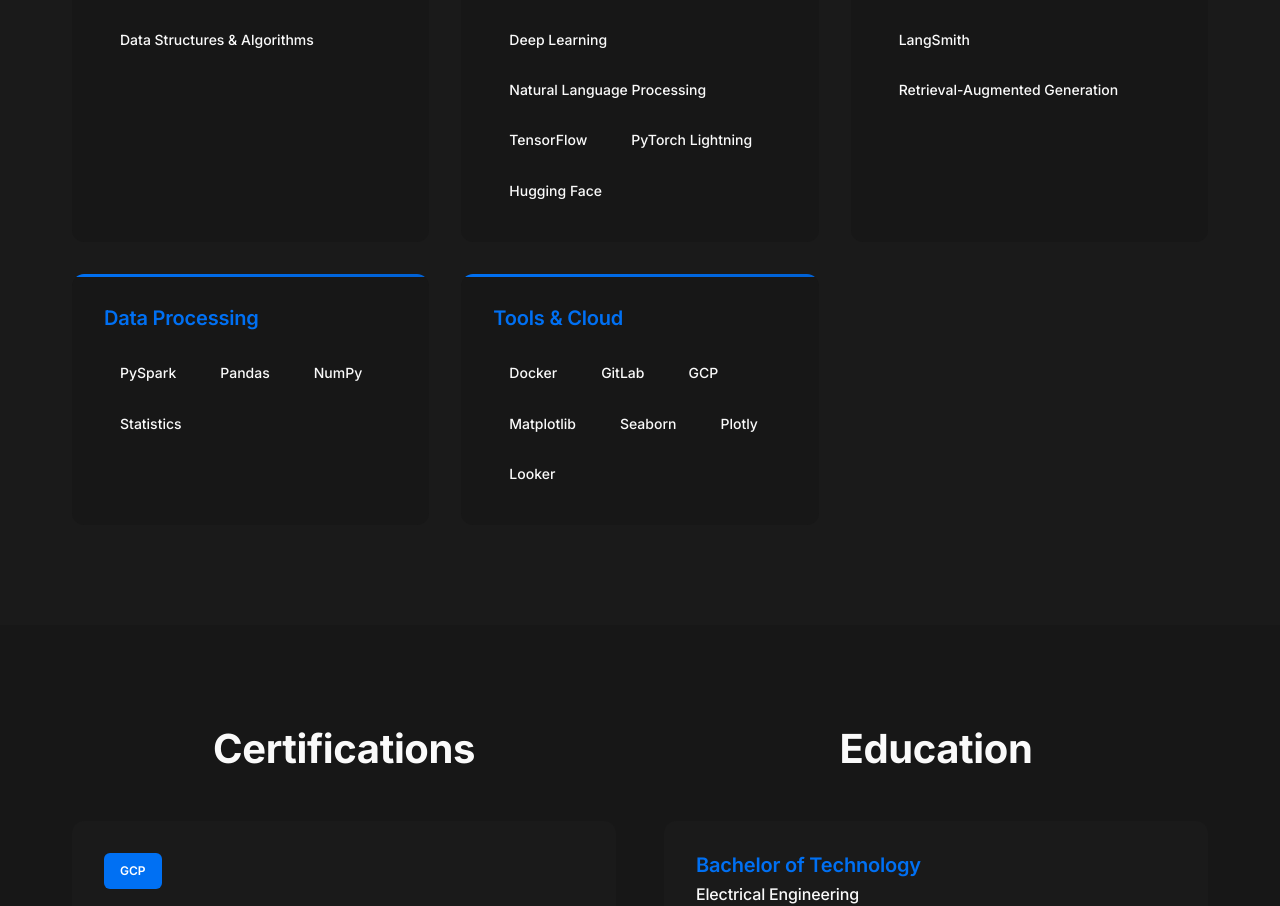
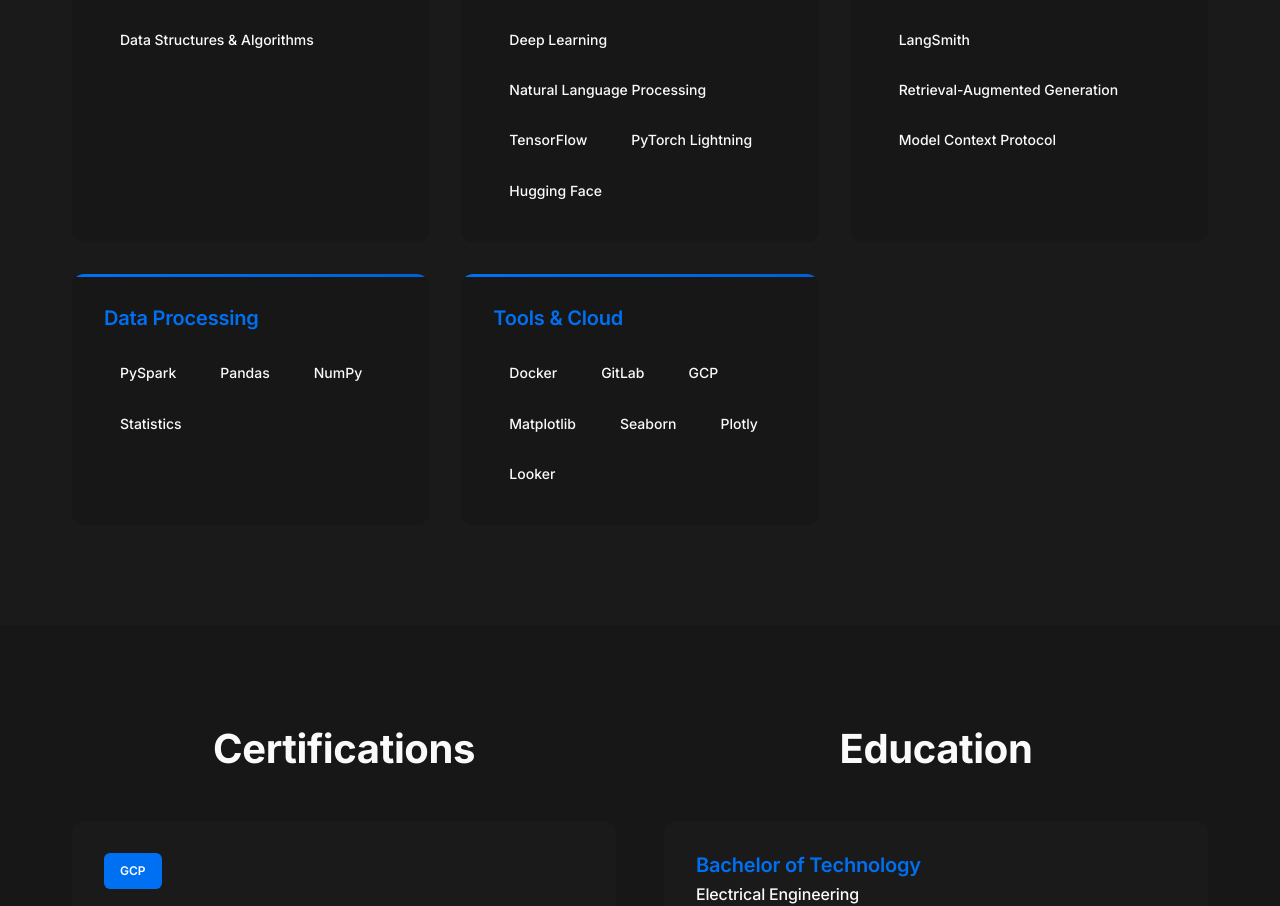
Before and after one commit to kapishluhariwala/portfolio, a plain HTML site: page index.html in a window 1280 px wide. Shown: the part 4680-5586 px from the top of the page. Drawn offline with Linux system fonts and the light colour scheme; a web font is replaced by a local one.

Commit message:
Update index.html

```diff
--- a/index.html
+++ b/index.html
@@ -331,6 +331,7 @@
                         <span class="skill-tag">LangGraph</span>
                         <span class="skill-tag">LangSmith</span>
                         <span class="skill-tag">Retrieval-Augmented Generation</span>
+                        <span class="skill-tag">Model Context Protocol</span>
                     </div>
                 </div>
 
```
